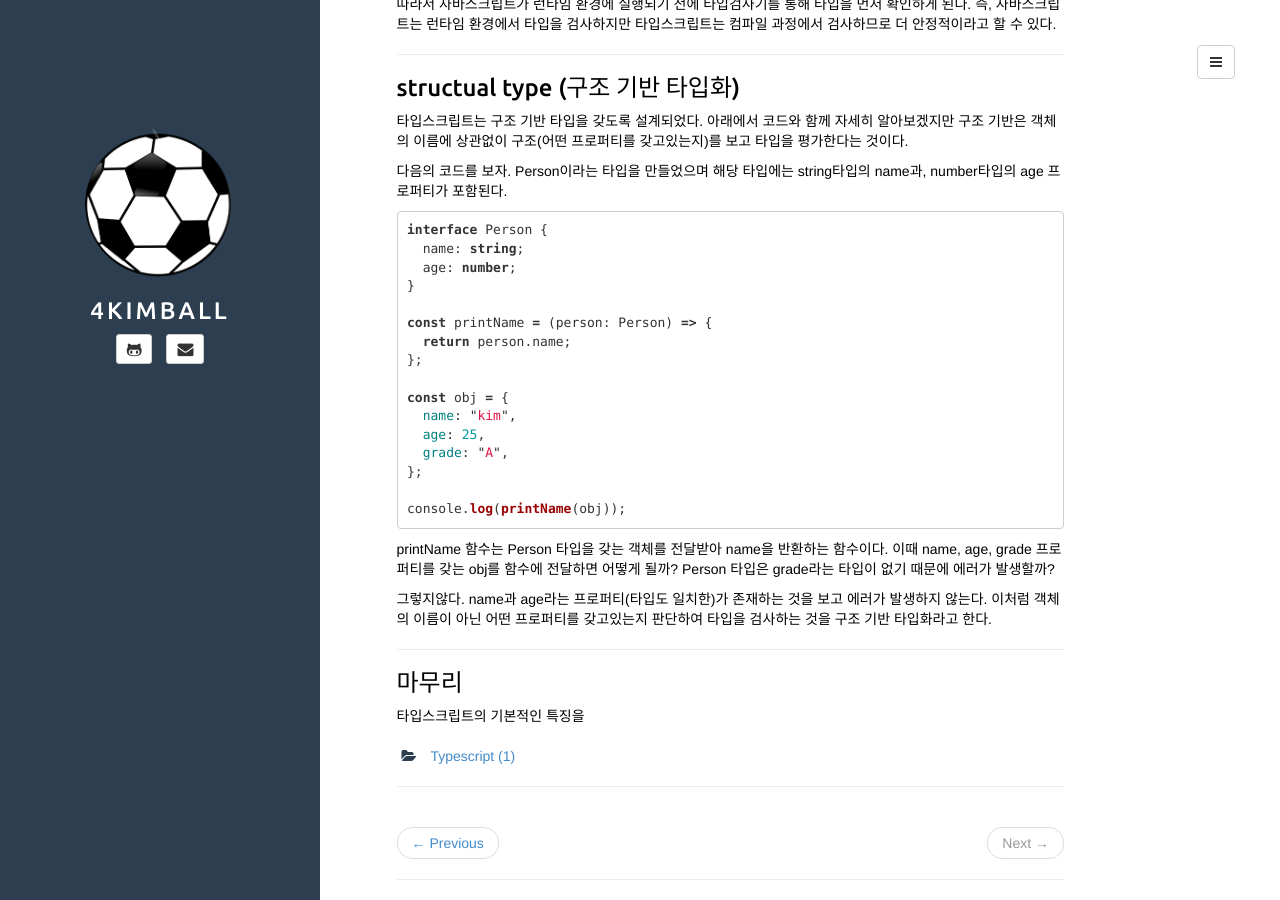
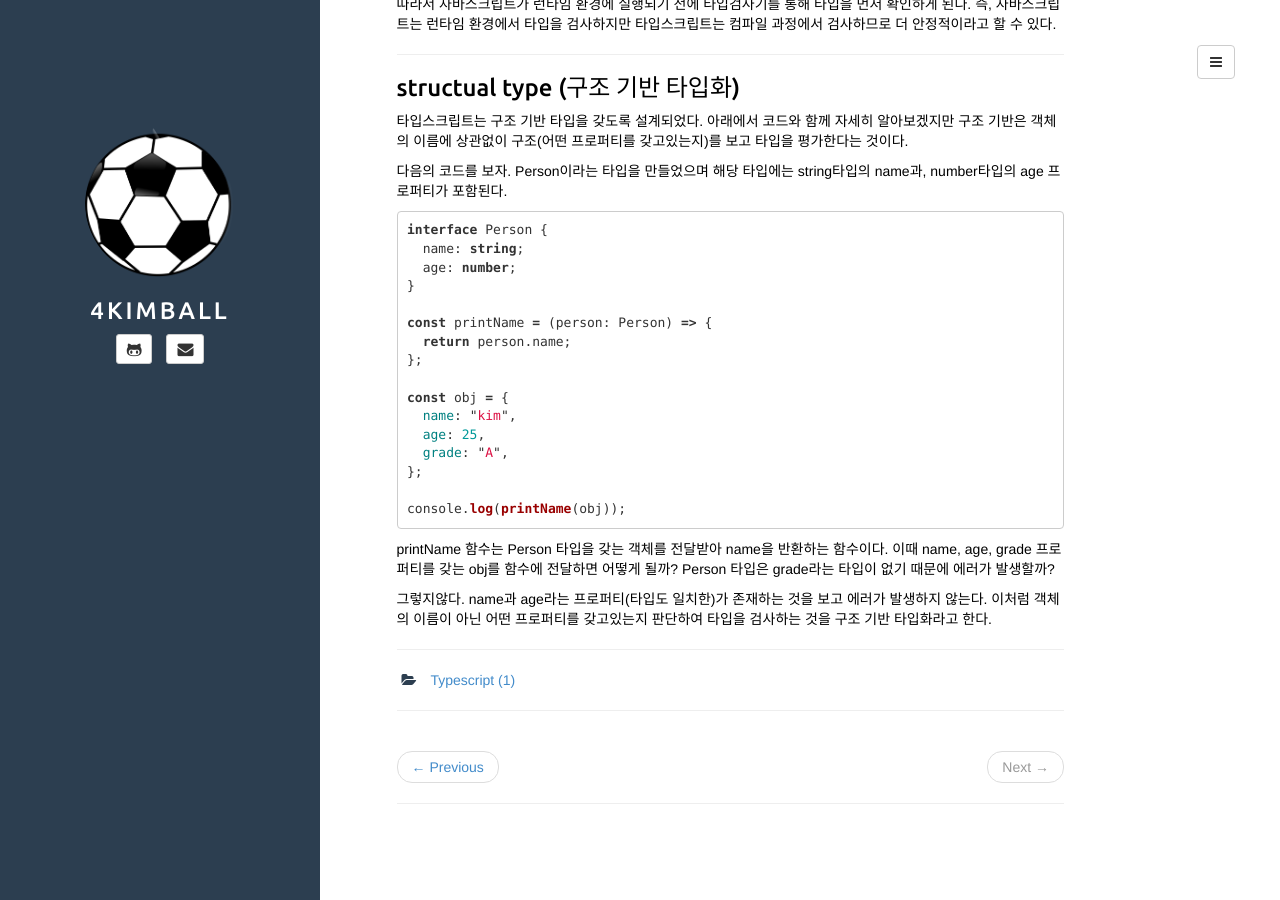
Before and after one commit to 4kimball/4kimball.github.io, a Jekyll site: the page built from _posts/2022-03-23-[Typescript]-타입스크립트가-타입을-검사하는-방법.md, in a window 1280 px wide and 900 px high, scrolled down 1121 px. Built offline with Jekyll 4.4.1, drawn with Linux system fonts in a browser that asks for light colours; comment, search, counter and statistics services are not loaded.

Commit message:
Update 2022-03-23-[Typescript]-타입스크립트가-타입을-검사하는-방법.md

```diff
--- a/_posts/2022-03-23-[Typescript]-타입스크립트가-타입을-검사하는-방법.md
+++ b/_posts/2022-03-23-[Typescript]-타입스크립트가-타입을-검사하는-방법.md
@@ -83,6 +83,3 @@ printName 함수는 Person 타입을 갖는 객체를 전달받아 name을 반
 그렇지않다. name과 age라는 프로퍼티(타입도 일치한)가 존재하는 것을 보고 에러가 발생하지 않는다. 이처럼 객체의 이름이 아닌 어떤 프로퍼티를 갖고있는지 판단하여 타입을 검사하는 것을 구조 기반 타입화라고 한다.
 
 ---
-
-### 마무리
-타입스크립트의 기본적인 특징을
```
